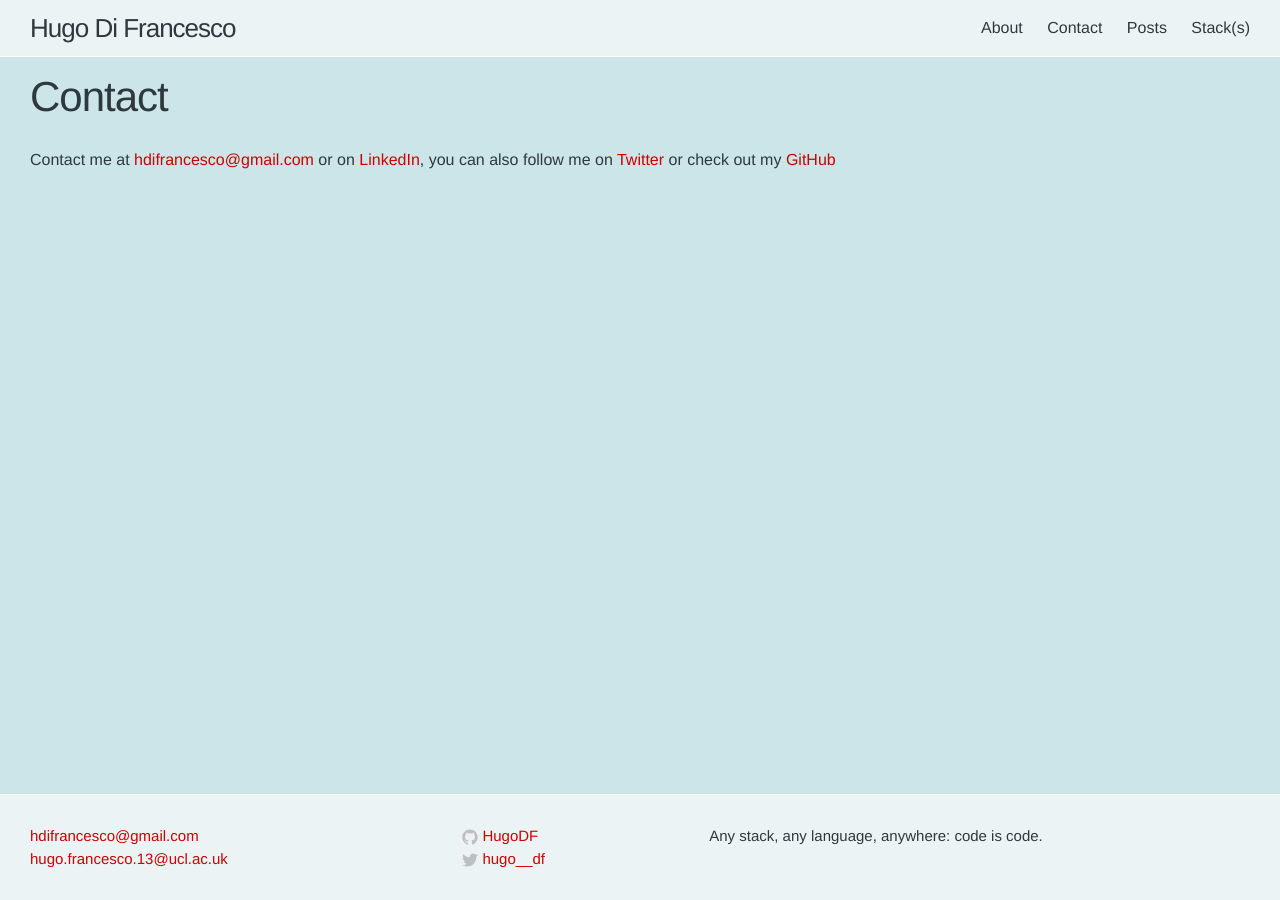
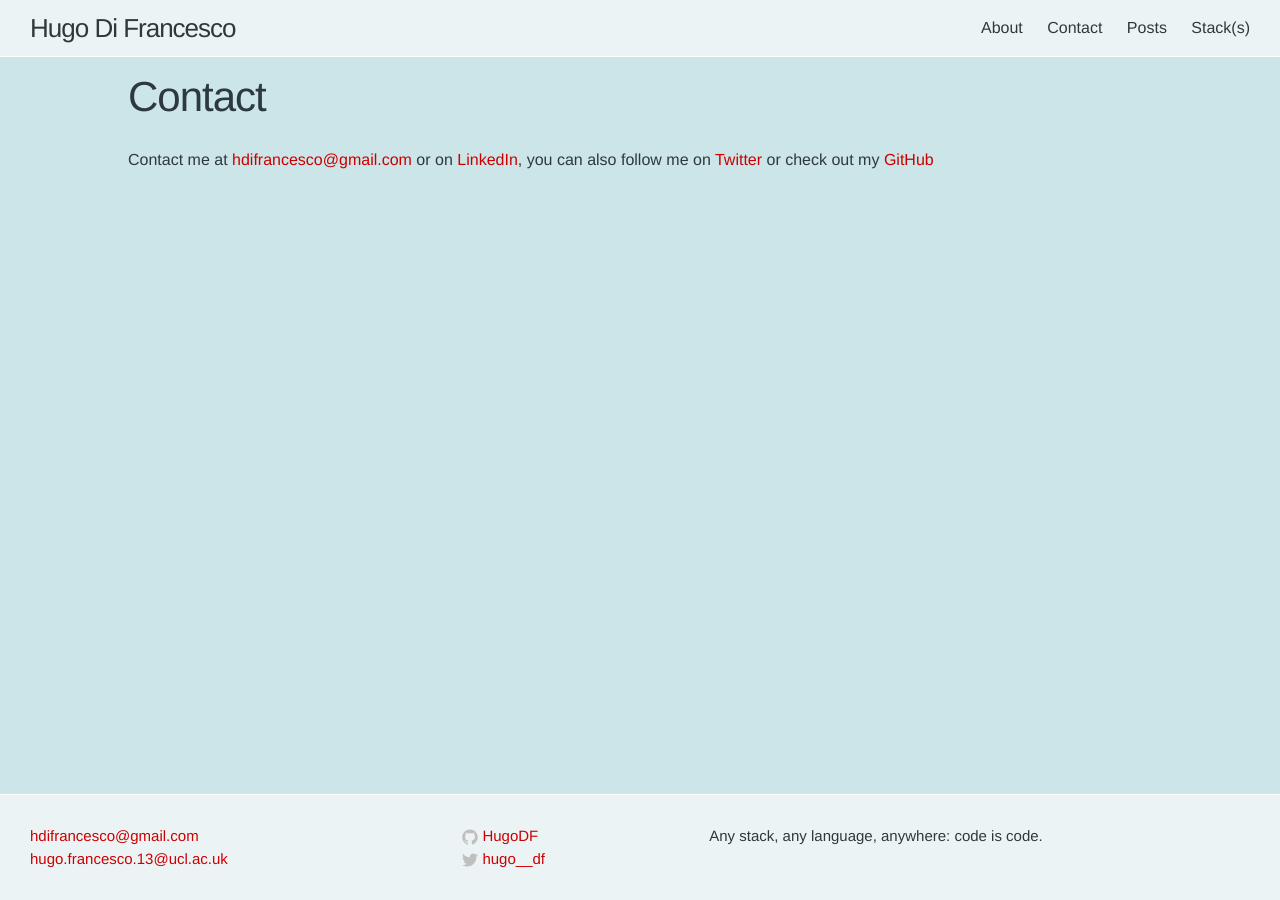
Before and after one commit to HugoDF/HugoDF.github.io, a Jekyll site: the page built from contact.md, in a window 1280 px wide. Built offline with Jekyll 4.4.1, drawn with Linux system fonts in a browser that asks for light colours.

Commit message:
style up the sexiness

```diff
--- a/_sass/_layout.scss
+++ b/_sass/_layout.scss
@@ -231,7 +231,11 @@
     font-size: 24px;
 }
 
-
+.post{
+    max-width: 1024px;
+    margin-left: auto;
+    margin-right: auto;
+}
 
 /**
  * Posts
```
